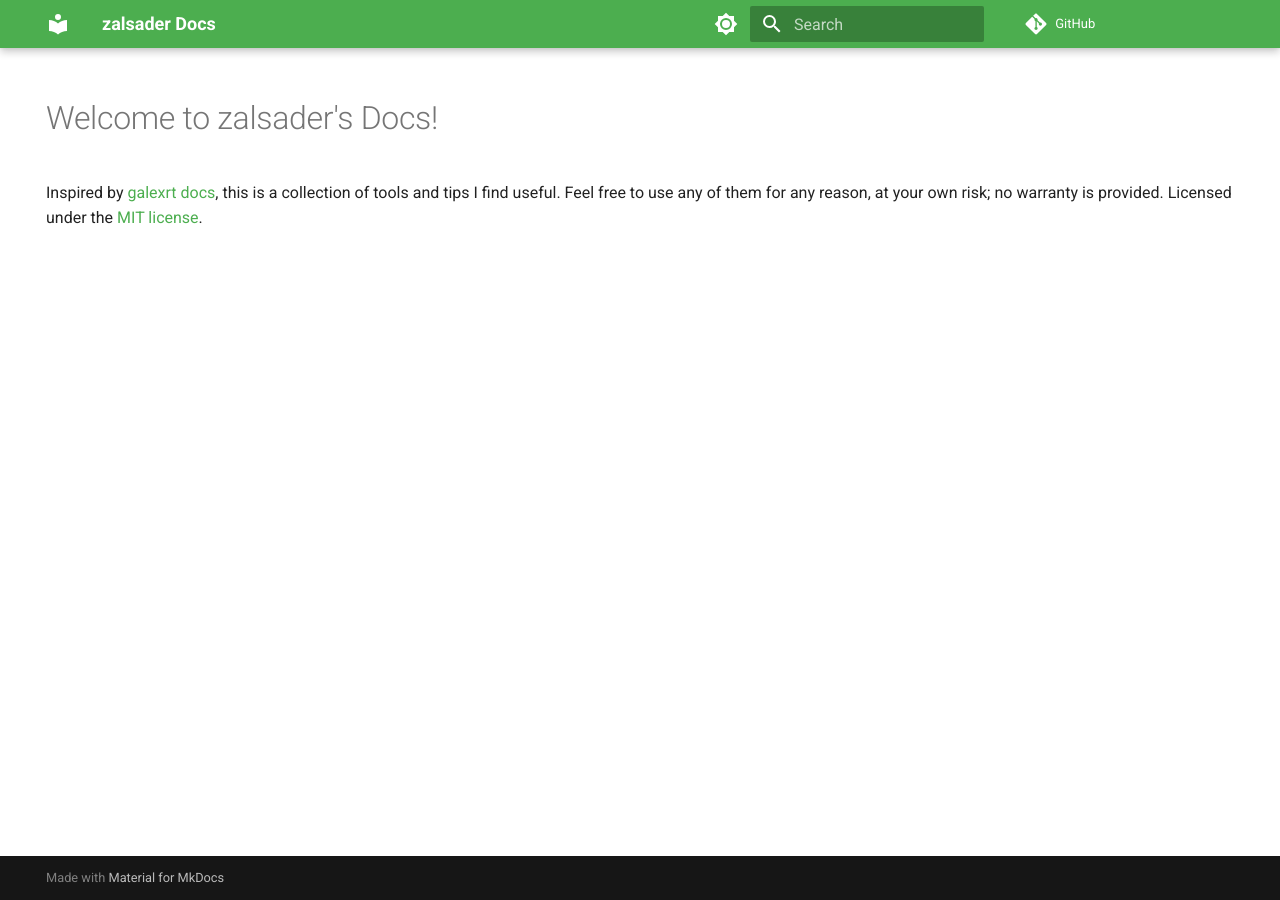
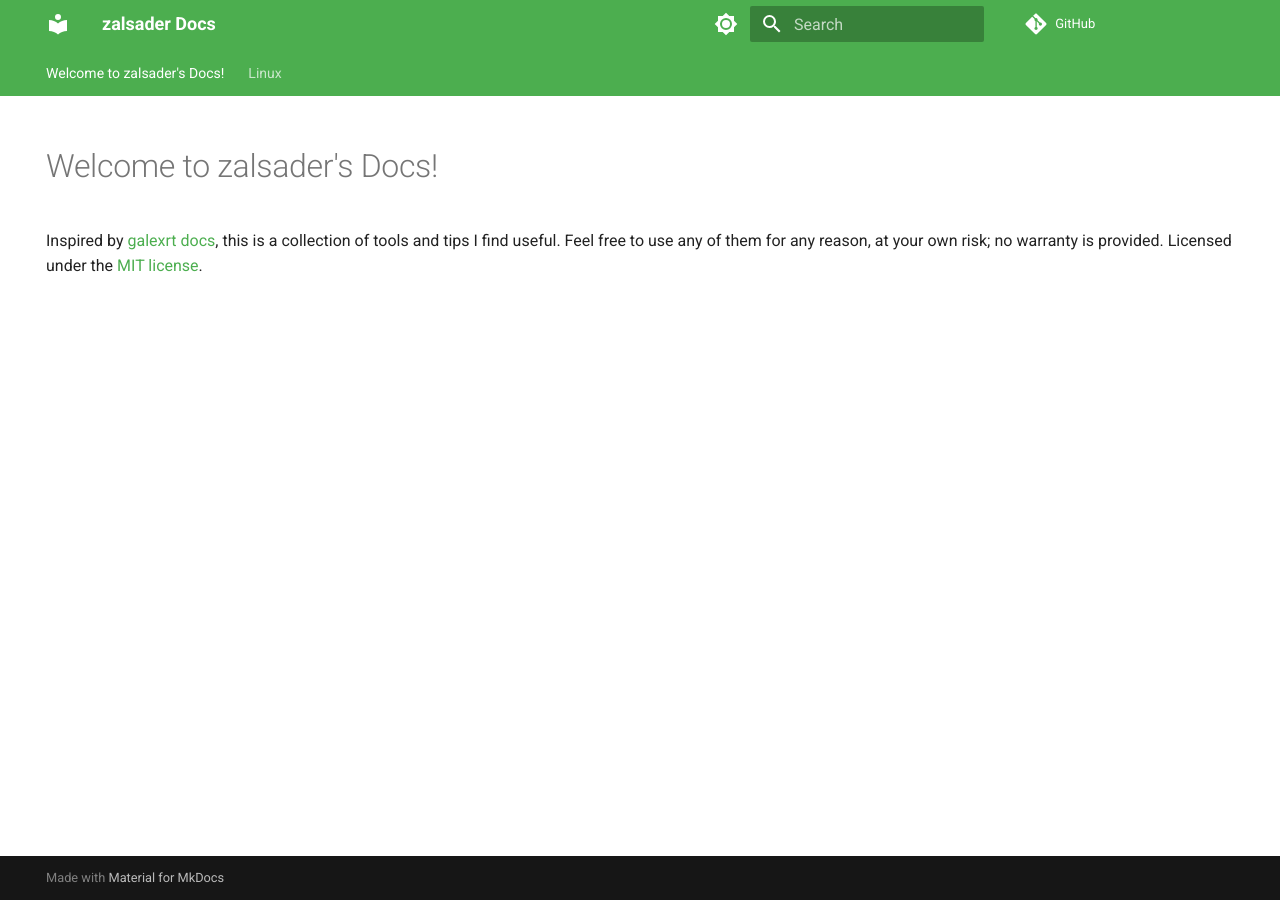
Before and after one commit to zalsader/docs.zalsader.com, an MkDocs documentation site: the page built from docs/index.md, in a window 1280 px wide. Built offline with MkDocs 1.6.1 and Material for MkDocs 9.7.7, drawn with Linux system fonts in a browser that asks for light colours; comment, search, counter and statistics services are not loaded.

Commit message:
feat: add navigation
Signed-off-by: Zuhair AlSader <zuhair@koor.tech>

```diff
--- a/mkdocs.yml
+++ b/mkdocs.yml
@@ -3,6 +3,7 @@ site_url: 'https://docs.zalsader.com'
 repo_url: https://github.com/zalsader/docs.zalsader.com
 site_author: Zuhair AlSader
 site_description: This is a collection of tools and tips I find useful
+use_directory_urls: true
 theme:
   name: material
   palette:
@@ -19,3 +20,10 @@ theme:
       toggle:
         icon: material/brightness-4
         name: Switch to light mode
+  features:
+    - navigation.instant
+    - navigation.tabs
+    - navigation.expand
+    - navigation.indexes
+plugins:
+  - search
```
